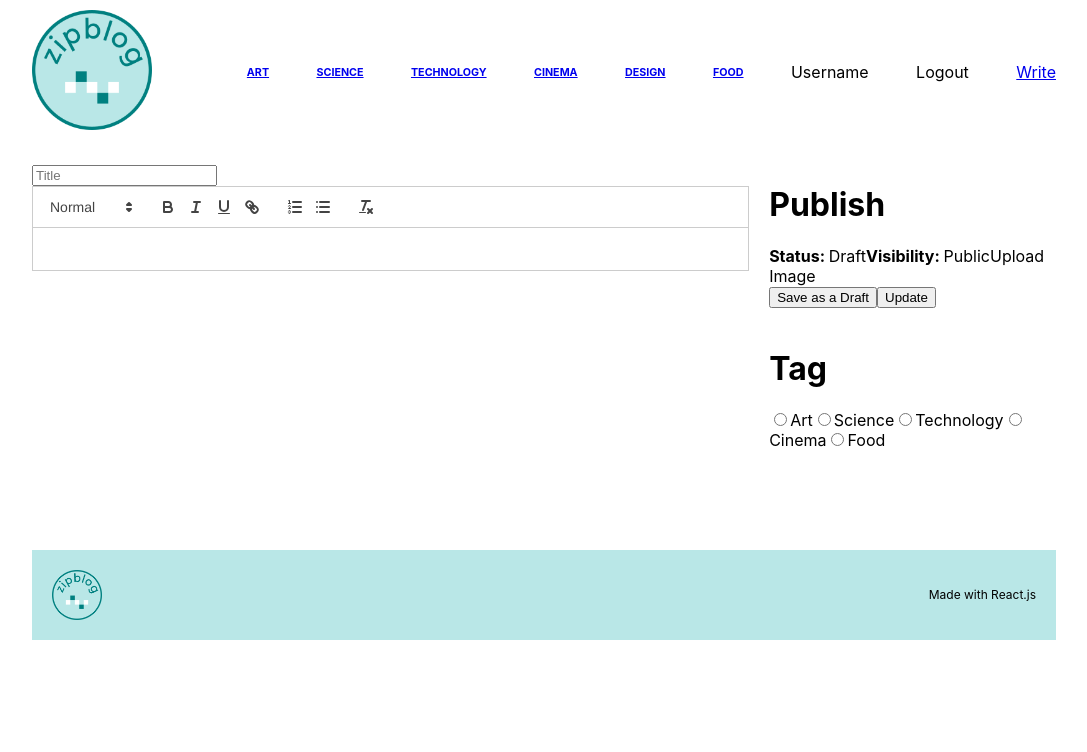
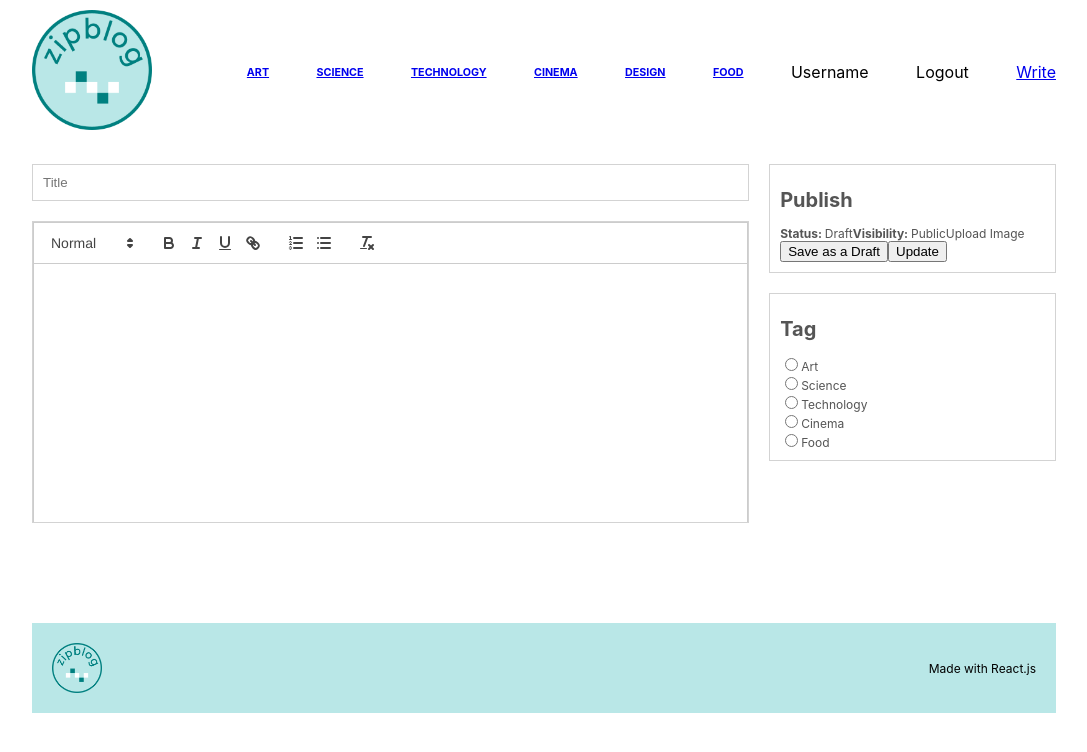
Before and after one commit to Nireusblog/ZipBlog, a React (Create React App) app: page /Write in a window 1280 px wide. Shown: the top 752 px of the page, without its empty margins (96-1183 px from the left). Built offline with nearby package versions, Linux system fonts and the light colour scheme.

Commit message:
mr cleann

```diff
--- a/src/pages/Write.jsx
+++ b/src/pages/Write.jsx
@@ -10,8 +10,8 @@
     <div className='add' >
       <div className="content">
         <input type="text" placeholder='Title'/>
-        <div className="editorcontainer">
-        <ReactQuill theme="snow" value={value} onChange={setValue} />
+        <div className="editorContainer">
+        <ReactQuill className="editor" theme="snow" value={value} onChange={setValue} />
 
         </div>
       </div>
@@ -34,16 +34,27 @@
         </div>
         <div className="item">
           <h1>Tag</h1>
-          <input type="radio" name="cat"  value="art" id = "art"/>
-          <label htmlFor="art">Art</label>
-          <input type="radio" name="cat"  value="science" id = "science"/>
-          <label htmlFor="science">Science</label>
-          <input type="radio" name="cat"  value="technology" id = "technology"/>
-          <label htmlFor="technology">Technology</label>
-          <input type="radio" name="cat"  value="cinema" id = "cinema"/>
-          <label htmlFor="cinema">Cinema</label>
-          <input type="radio" name="cat"  value="food" id = "food"/>
-          <label htmlFor="food">Food</label>
+          <div>
+              <input type="radio" name="cat" value="art" id="art" />
+              <label htmlFor="art">Art</label>
+            </div>
+            <div>
+              <input type="radio" name="cat" value="science" id="science" />
+
+              <label htmlFor="science">Science</label>
+            </div>
+            <div>
+              <input type="radio" name="cat" value="technology" id="technology" />
+              <label htmlFor="technology">Technology</label>
+            </div>
+            <div>
+              <input type="radio" name="cat" value="cinema" id="cinema"/>
+              <label htmlFor="cinema">Cinema</label>
+            </div>
+            <div>
+              <input type="radio" name="cat" value="food" id="food" />
+              <label htmlFor="food">Food</label>
+            </div>
         </div>
       </div>
     </div>
--- a/src/style.scss
+++ b/src/style.scss
@@ -327,6 +327,26 @@
 
                 .content{
                     flex: 5;
+                    display: flex;
+                    flex-direction: column;
+                    gap: 20px;
+
+                    input{
+                        padding: 10px;
+                        border: 1px solid lightgray;
+                    }
+
+
+                    .editorContainer{
+                        height: 300px;
+                        overflow: scroll;
+                        border: 1px solid lightgray;
+
+                        .editor{
+                            height: 100%;
+                            border: none;
+                        }
+                    }
                 }
 
 
@@ -336,6 +356,17 @@
                     flex-direction: column;
                     gap: 20px;
 
+                    .item{
+                        border: 1px solid lightgray;
+                        padding: 10px;
+                        font-size: 12px;
+                        color: #555;
+
+                        h1{
+                            font-size: 20px;
+                        }
+                    }
+
                 }
 
             }
```
